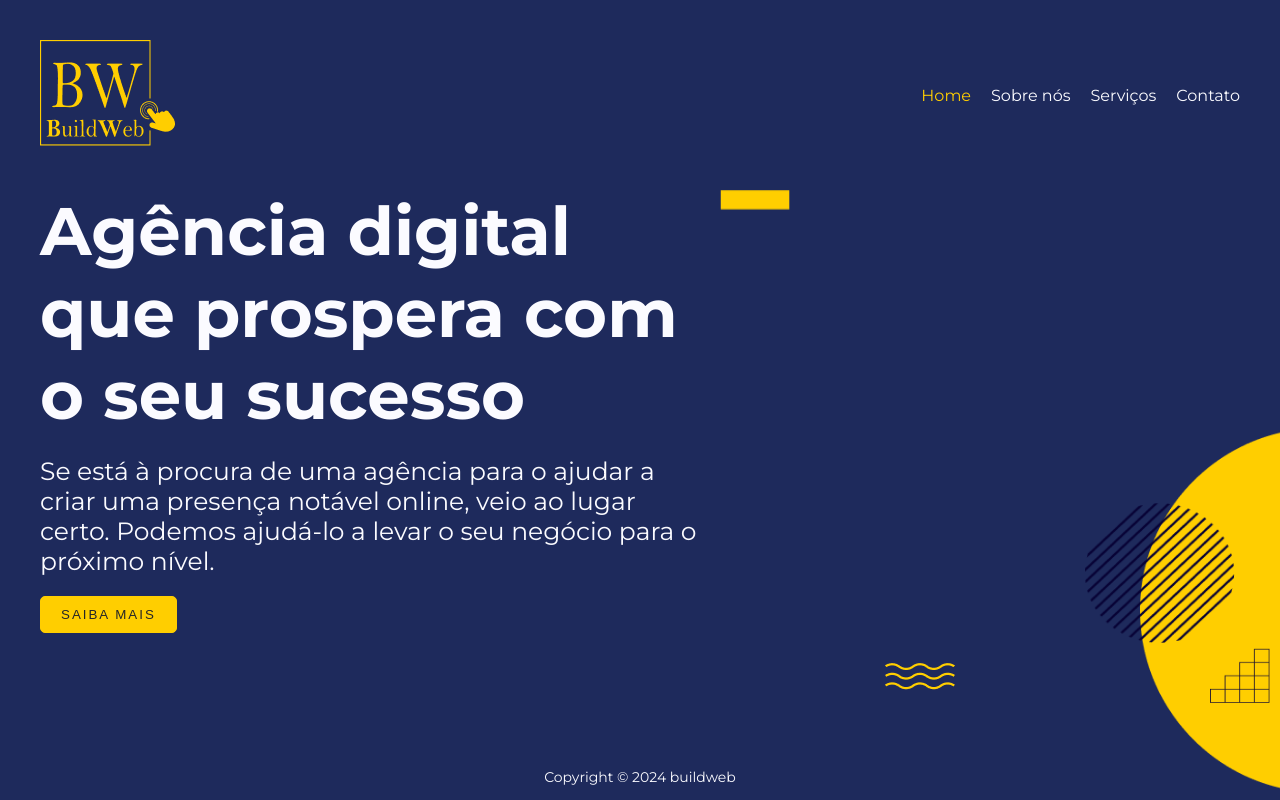
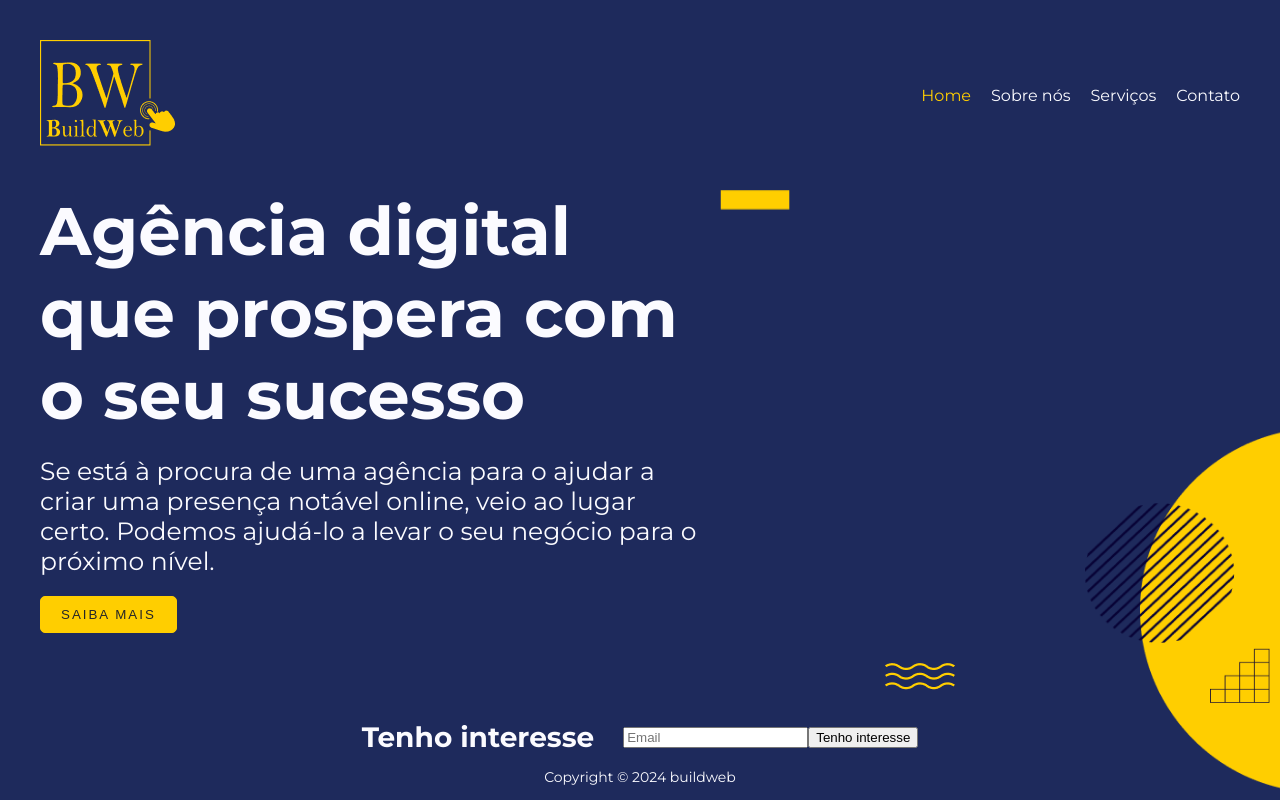
Before and after one commit to scallopc/buildweb, a Vue app: page / in a window 1280 px wide. Shown: the top 800 px of the page. Built offline with nearby package versions, Linux system fonts and the light colour scheme.

Commit message:
footer updates

```diff
--- a/src/App.vue
+++ b/src/App.vue
@@ -9,7 +9,7 @@
 <script setup>
 import Header from './components/header.vue';
 import Footer from './components/footer.vue';
-import Home from './view/home.vue';
+import Home from './view/home/home.vue';
 </script>
 
 <style lang="scss">
--- a/src/components/footer.vue
+++ b/src/components/footer.vue
@@ -1,10 +1,26 @@
 <template>
-  <footer><p>Copyright © 2024 buildweb</p></footer>
+  <footer>
+    <div class="subscription-container">
+      <h1>Tenho interesse</h1>
+      <div class="subscription-form">
+        <input type="email" placeholder="Email" />
+        <button>Tenho interesse</button>
+      </div>
+    </div>
+    <p>Copyright © 2024 buildweb</p>
+  </footer>
 </template>
 
 <style scoped>
-footer {
+p {
   text-align: center;
   font-size: 14px;
 }
+.subscription-container {
+  display: flex;
+  gap: 29px;
+  text-align: center;
+  align-items: center;
+  justify-content: center;
+}
 </style>
--- a/src/router/index.js
+++ b/src/router/index.js
@@ -1,5 +1,6 @@
 import { createRouter, createWebHistory } from 'vue-router';
-import Home from '../view/home.vue';
+import Home from '../view/home/home.vue';
+
 
 const routes = [
   {
--- a/src/view/home.vue
+++ b/src/view/home/home.vue
@@ -1,10 +1,9 @@
 <template>
-
   <Background />
 </template>
 
 <script setup>
-import Background from '../components/background.vue';
+import Background from '../../components/background.vue';
 </script>
 
 <style lang="scss" scoped></style>
```
